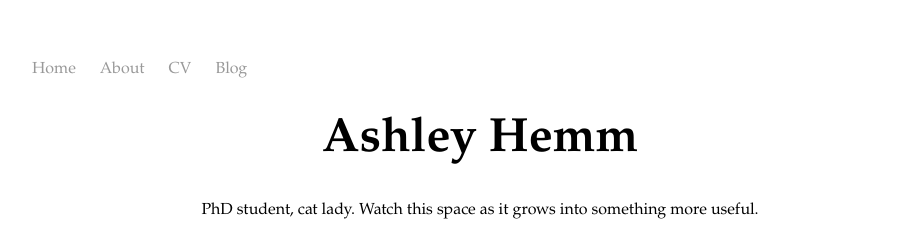
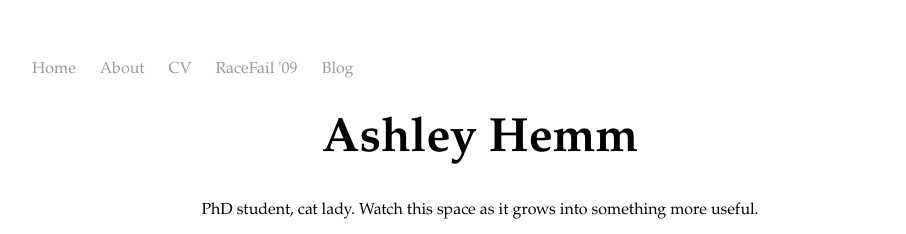
Before and after one commit to pastfutures/pastfutures.github.io, a Jekyll site: the page built from index.html, in a window 1280 px wide. Shown: the top 234 px of the page, without its empty margins (160-1066 px from the left). Built offline with Jekyll 4.4.1, drawn with Linux system fonts in a browser that asks for light colours.

Commit message:
Update default.html

```diff
--- a/_layouts/default.html
+++ b/_layouts/default.html
@@ -11,6 +11,7 @@
 	        		<li><a href="/">Home</a></li>
 		        	<li><a href="/about">About</a></li>
 	        		<li><a href="/cv">CV</a></li>
+				<li><a href="/RaceFailDH">RaceFail '09</a></li>
 	        		<li><a href="/blog">Blog</a></li>
 	    		</ul>
 			</nav>
```
